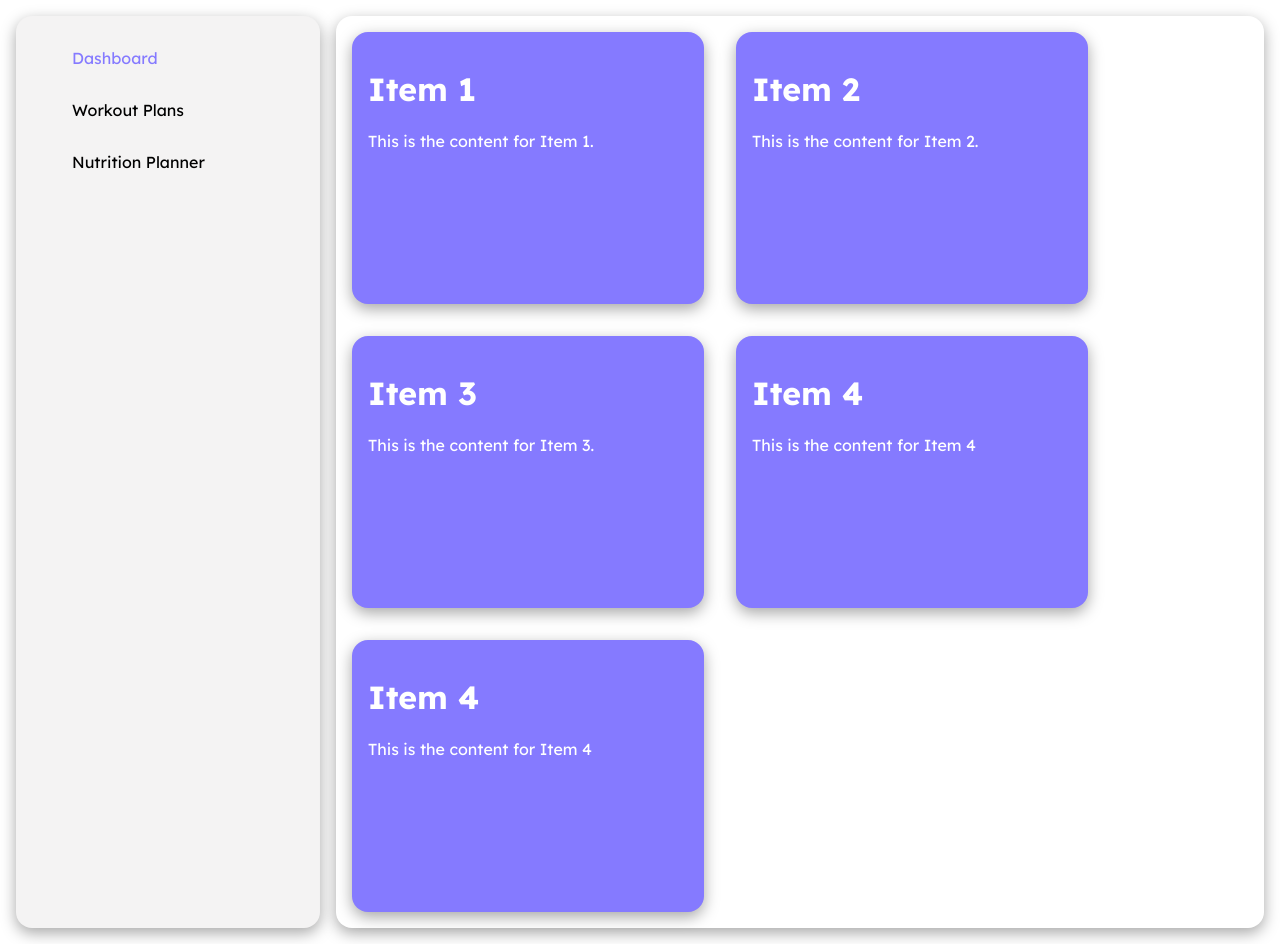
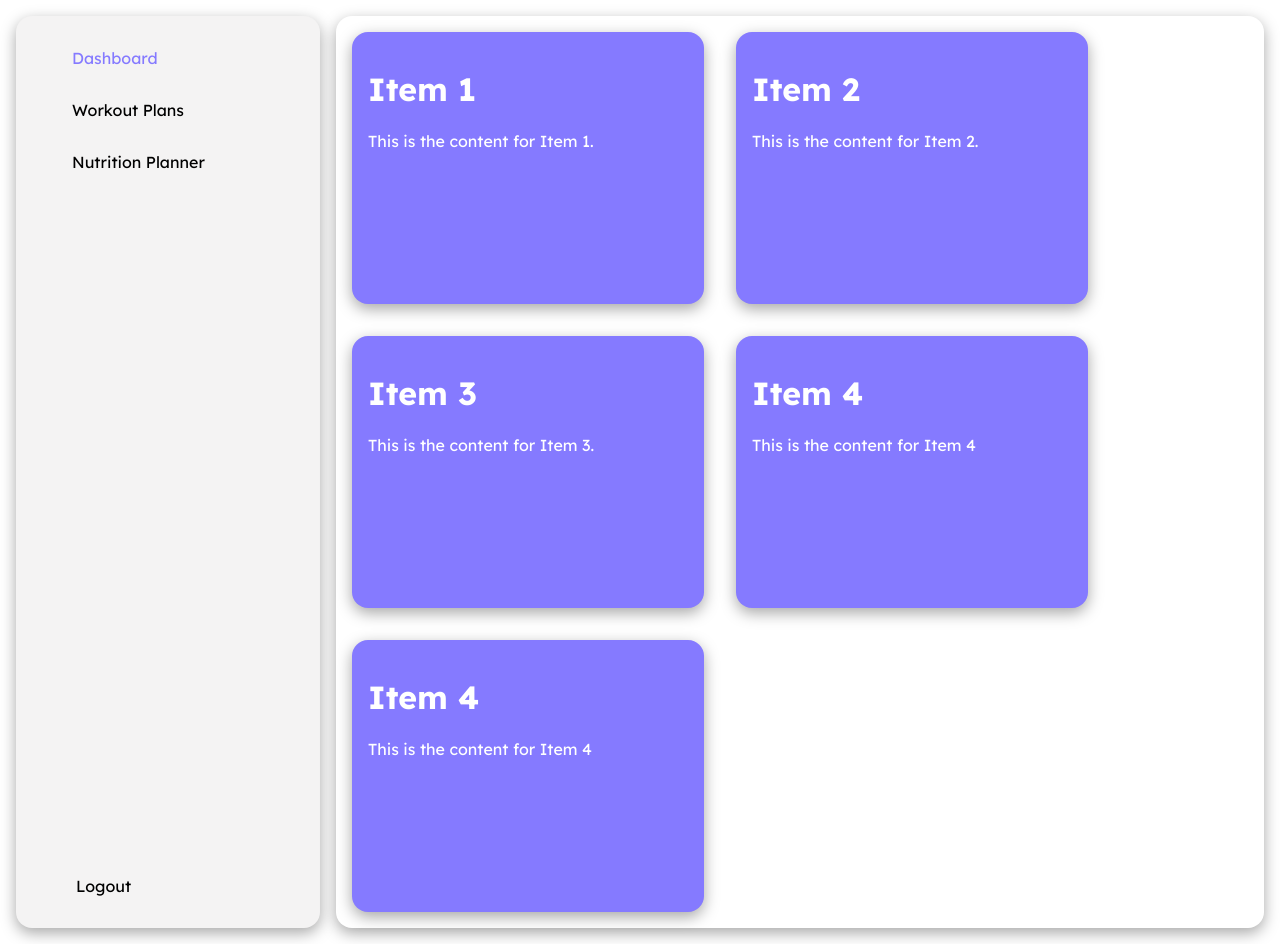
Before and after one commit to isaac238/ITSE_GROUP, a SvelteKit app: page /userdash in a window 1280 px wide. Built offline with nearby package versions, Linux system fonts and the light colour scheme.

Commit message:
Added logout button to dash (needs css moving to file)

```diff
--- a/src/routes/userdash/+page.svelte
+++ b/src/routes/userdash/+page.svelte
@@ -1,5 +1,6 @@
 <script>
     import DashItem from '../../components/dashitem.svelte';
+	import 'iconify-icon';
 
     let items = [
     {
@@ -28,10 +29,11 @@
 <div class="container">
     <div class="layout-container">
         <div class="side-bar">
-            <ul>
+            <ul style="height: 100%;">
                 <a href="#" style="color: #857AFF;">Dashboard</a>
                 <a href="#">Workout Plans</a>
                 <a href="#">Nutrition Planner</a>
+				<a href="/logout" style="margin-top: auto; margin-bottom: 3rem; display:inline-flex; align-items: center; gap: .25rem;"><iconify-icon icon="mdi:logout"/>Logout</a>
             </ul>
         </div>
         <div class="dash-container">
```
